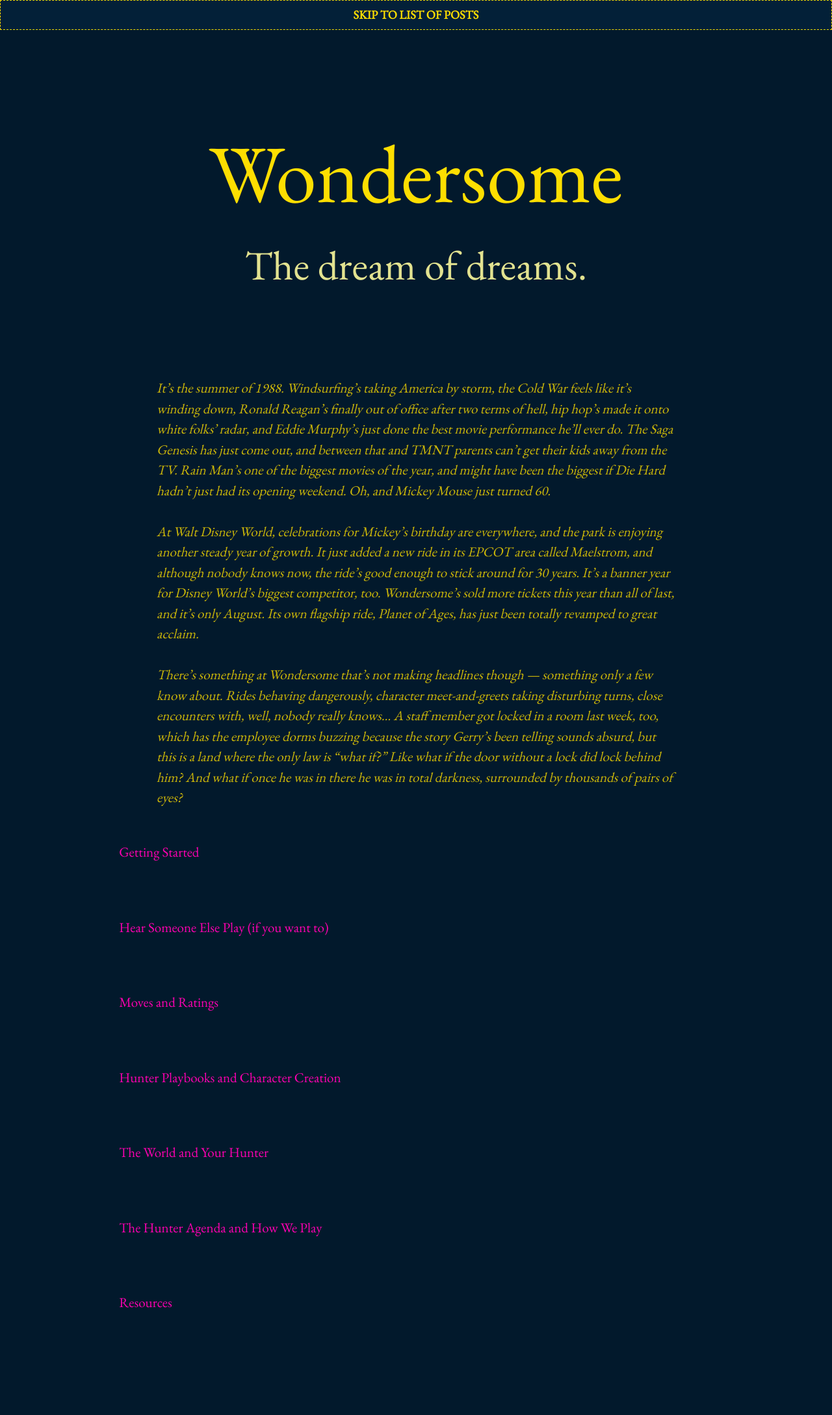
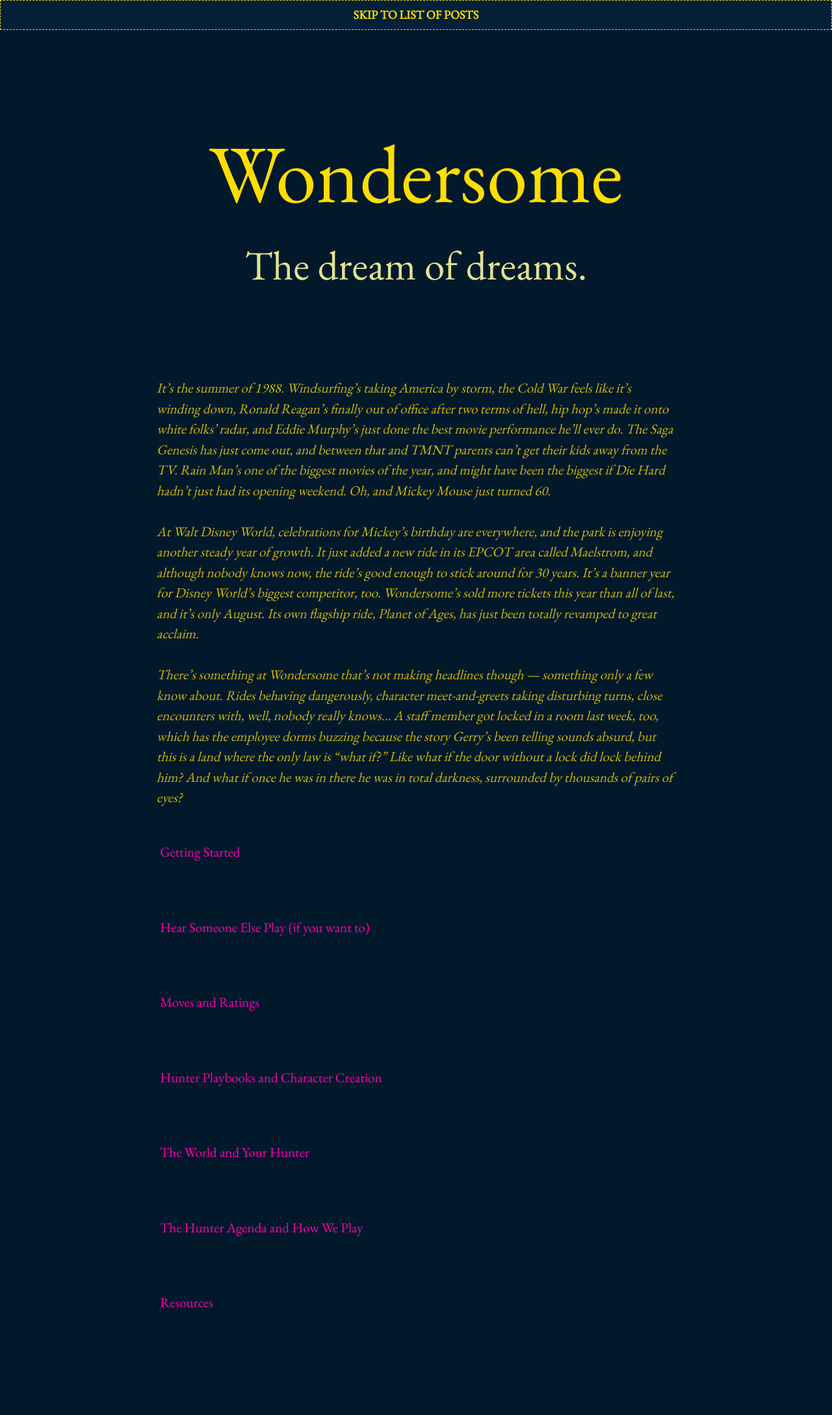
Before and after one commit to agowland/wondersome, a Jekyll site: the page built from index.html, in a window 1280 px wide. Shown: the whole page at 65% size. Built offline with Jekyll 4.4.1, drawn with Linux system fonts in a browser that asks for light colours; the list of posts is cut into pages by our own code.

Commit message:
playing with post-list padding to try to get it centred

```diff
--- a/_sass/_post-list.scss
+++ b/_sass/_post-list.scss
@@ -11,6 +11,7 @@
 
 .post-list li {
   margin-bottom: 3em;
+  margin-left: 3em;
 }
 
 .post-link {
```
